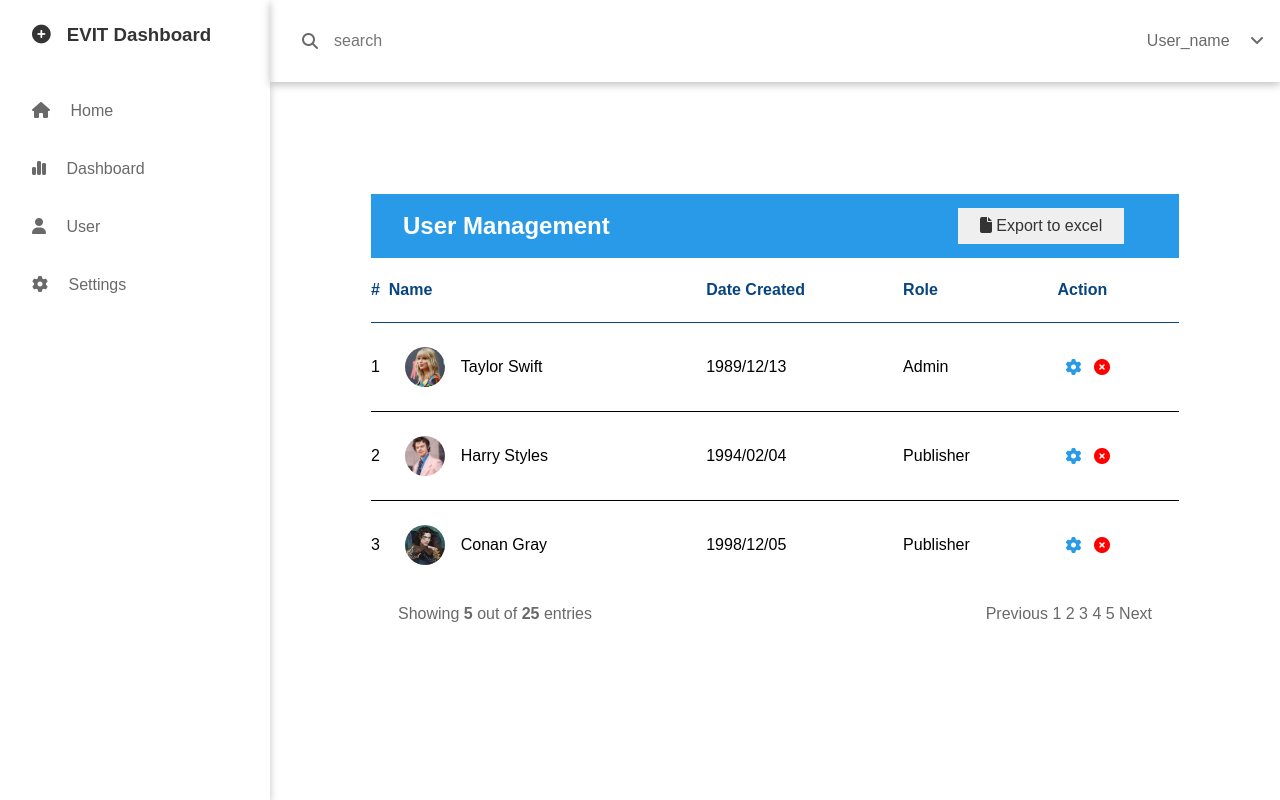
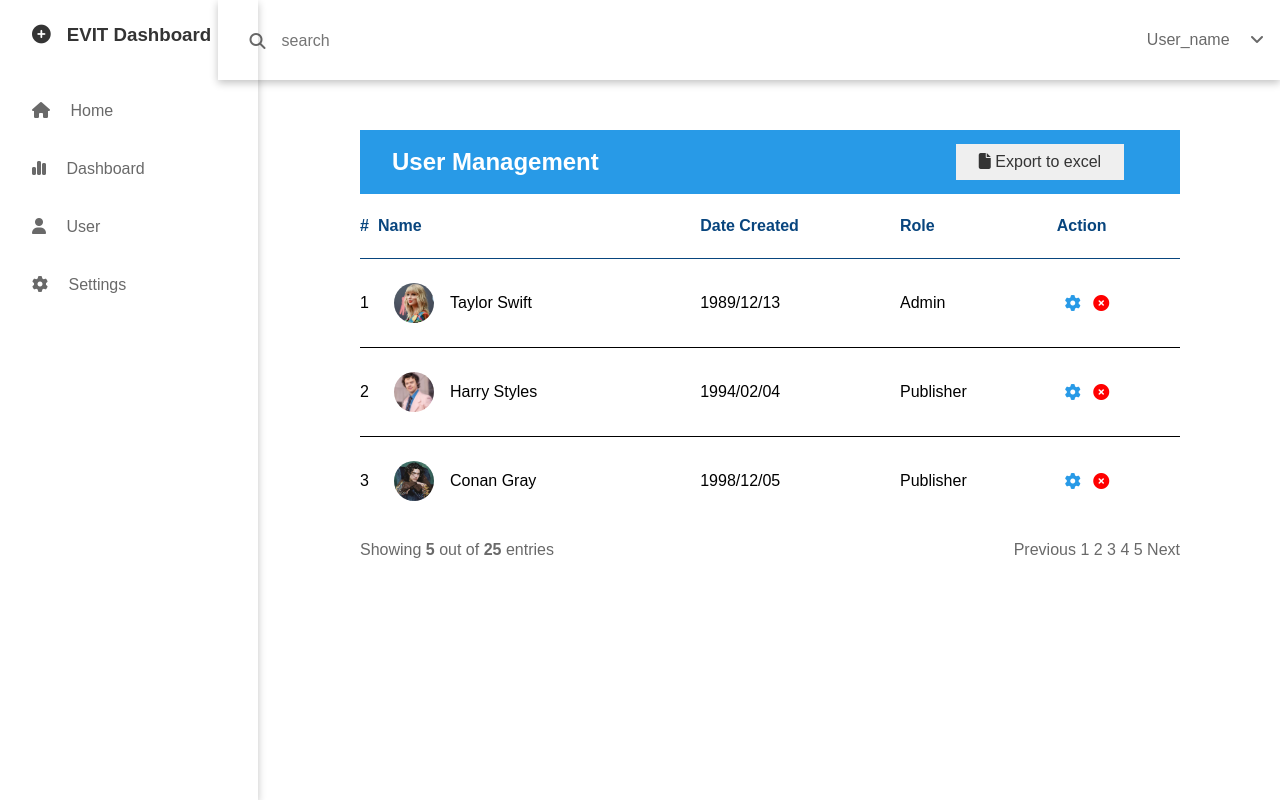
Before and after one commit to sakss-g/evit, a PHP site: page /view/dashboard.html in a window 1280 px wide. Run offline with PHP 8.4, Linux system fonts and the light colour scheme; some libraries are stand-ins or nearby versions.

Commit message:
dashboard

```diff
--- a/assets/scss/components/_dashboard.scss
+++ b/assets/scss/components/_dashboard.scss
@@ -1,55 +1,14 @@
-.sidebar{
-    width: 270px;
-    position: fixed;
-    left: 0;
-    top: 0;
-    height: 100%;
-    box-shadow: rgba(0, 0, 0, 0.24) 0px 3px 8px;
-}
-
-.sidebar-logo{
-    height: auto;
-    padding : 1.5rem 0rem 2.5rem 2rem;
-    justify-content: center;
-    color: #343434;
-}
-
-.sidebar-logo h3{
-    font-weight: 800;
-}
-
-.sidebar-logo span{
-    display: inline-block;
-    padding-right: 1rem;
-}
-
-.sidebar-menu li{
-    margin-top: 1rem;
-    width: 100%;
-    margin-bottom: 2.5rem;
-    padding-left: 2rem;
-}
-
-.sidebar-menu a{
-    color: #696969;
-    display: block;
-    font-size: 1rem;
-}
-
-.sidebar-menu span{
-    padding-right: 1rem;
-}
-
-.main-content{
-    margin-left: 270px;
-}
+@import 'responsive';
 
 header {
     display: flex;
-    justify-content: space-between;
+    justify-content: end;
     padding: 1rem;
     box-shadow: rgba(0, 0, 0, 0.24) 0px 3px 8px;
     position: relative;
+    float: right;
+    width: 83%;
+    height: 80px;
 }
 
 header .fa{
@@ -60,7 +19,7 @@ header .fa{
 
 .search-wrapper {
     height: 50px;
-    width: 85%;
+    width: 80%;
     display: flex;
     align-items: center;
 }
@@ -79,21 +38,71 @@ header .fa{
     display: flex;
     align-items: center;
     color: #696969;
+    width: 20%;
+    justify-content: flex-end;
 }
 
 .user-wrapper span{
     padding-left: 1rem;
 }
 
+.sidebar{
+    position: absolute;
+    top: 0;
+    box-shadow: rgba(0, 0, 0, 0.24) 0px 3px 8px;
+    height: 100vh;
+    z-index: 11;
+    width: 258px;
+}
+
+.company-logo{
+    height: auto;
+    padding : 1.5rem 0rem 2.5rem 2rem;
+    justify-content: center;
+    color: #343434;
+}
+
+.company-logo h3{
+    font-weight: 800;
+}
+
+.company-logo span{
+    display: inline-block;
+    padding-right: 1rem;
+}
+
+.sidebar-menu li{
+    margin-top: 1rem;
+    width: 100%;
+    margin-bottom: 2.5rem;
+    padding-left: 2rem;
+    list-style-type: none;
+}
+
+.sidebar-menu a{
+    color: #696969;
+    display: block;
+    font-size: 1rem;
+}
+
+.sidebar-menu span{
+    padding-right: 1rem;
+}
+
+.board{
+    padding-left: 260px;
+}
+
 .user-management-container{
-    margin-top: 7rem;
+    padding: 130px 100px;
 }
 
 .user-management-container table{
     border-collapse: collapse;
-    width: 80%;
+    width: 100%;
     margin-left: auto;
     margin-right: auto;
+
 }
 
 .user-header{
@@ -137,6 +146,15 @@ tbody td{
     padding: .5rem 0;
 }
 
+#action{
+    color: #289ae7;
+    padding: 0.5rem;
+}
+
+.fa-circle-xmark{
+    color: red;
+}
+
 .img-name{
     display: flex;
     align-items: center;
@@ -150,28 +168,14 @@ tbody img{
     margin: 1rem;
 }
 
-#action{
-    color: #289ae7;
-    padding: 0.5rem;
-}
-
-.fa-circle-xmark{
-    color: red;
-}
-
 .footer{
     display: flex;
     justify-content: space-between;
-    padding: 0 8rem;
+    width: 100%;
 }
 
 b{
     font-weight: 600;
-}
-
-.table-responsive{
-    width: 100%;
-    overflow-x: auto;
 }
 
 td{
--- a/assets/style.css
+++ b/assets/style.css
@@ -395,58 +395,15 @@ html {
   font-weight: 800;
 }
 
-.sidebar {
-  width: 270px;
-  position: fixed;
-  left: 0;
-  top: 0;
-  height: 100%;
-  box-shadow: rgba(0, 0, 0, 0.24) 0px 3px 8px;
-}
-
-.sidebar-logo {
-  height: auto;
-  padding: 1.5rem 0rem 2.5rem 2rem;
-  justify-content: center;
-  color: #343434;
-}
-
-.sidebar-logo h3 {
-  font-weight: 800;
-}
-
-.sidebar-logo span {
-  display: inline-block;
-  padding-right: 1rem;
-}
-
-.sidebar-menu li {
-  margin-top: 1rem;
-  width: 100%;
-  margin-bottom: 2.5rem;
-  padding-left: 2rem;
-}
-
-.sidebar-menu a {
-  color: #696969;
-  display: block;
-  font-size: 1rem;
-}
-
-.sidebar-menu span {
-  padding-right: 1rem;
-}
-
-.main-content {
-  margin-left: 270px;
-}
-
 header {
   display: flex;
-  justify-content: space-between;
+  justify-content: end;
   padding: 1rem;
   box-shadow: rgba(0, 0, 0, 0.24) 0px 3px 8px;
   position: relative;
+  float: right;
+  width: 83%;
+  height: 80px;
 }
 
 header .fa {
@@ -457,7 +414,7 @@ header .fa {
 
 .search-wrapper {
   height: 50px;
-  width: 85%;
+  width: 80%;
   display: flex;
   align-items: center;
 }
@@ -476,19 +433,68 @@ header .fa {
   display: flex;
   align-items: center;
   color: #696969;
+  width: 20%;
+  justify-content: flex-end;
 }
 
 .user-wrapper span {
   padding-left: 1rem;
 }
 
+.sidebar {
+  position: absolute;
+  top: 0;
+  box-shadow: rgba(0, 0, 0, 0.24) 0px 3px 8px;
+  height: 100vh;
+  z-index: 11;
+  width: 258px;
+}
+
+.company-logo {
+  height: auto;
+  padding: 1.5rem 0rem 2.5rem 2rem;
+  justify-content: center;
+  color: #343434;
+}
+
+.company-logo h3 {
+  font-weight: 800;
+}
+
+.company-logo span {
+  display: inline-block;
+  padding-right: 1rem;
+}
+
+.sidebar-menu li {
+  margin-top: 1rem;
+  width: 100%;
+  margin-bottom: 2.5rem;
+  padding-left: 2rem;
+  list-style-type: none;
+}
+
+.sidebar-menu a {
+  color: #696969;
+  display: block;
+  font-size: 1rem;
+}
+
+.sidebar-menu span {
+  padding-right: 1rem;
+}
+
+.board {
+  padding-left: 260px;
+}
+
 .user-management-container {
-  margin-top: 7rem;
+  padding: 130px 100px;
 }
 
 .user-management-container table {
   border-collapse: collapse;
-  width: 80%;
+  width: 100%;
   margin-left: auto;
   margin-right: auto;
 }
@@ -534,6 +540,15 @@ tbody td {
   padding: 0.5rem 0;
 }
 
+#action {
+  color: #289ae7;
+  padding: 0.5rem;
+}
+
+.fa-circle-xmark {
+  color: red;
+}
+
 .img-name {
   display: flex;
   align-items: center;
@@ -547,28 +562,14 @@ tbody img {
   margin: 1rem;
 }
 
-#action {
-  color: #289ae7;
-  padding: 0.5rem;
-}
-
-.fa-circle-xmark {
-  color: red;
-}
-
 .footer {
   display: flex;
   justify-content: space-between;
-  padding: 0 8rem;
+  width: 100%;
 }
 
 b {
   font-weight: 600;
-}
-
-.table-responsive {
-  width: 100%;
-  overflow-x: auto;
 }
 
 td {
--- a/view/dashboard.html
+++ b/view/dashboard.html
@@ -12,8 +12,19 @@
 
 </head>
 <body>
+    <header>
+        <div class="search-wrapper">
+            <span class="fa fa-magnifying-glass"></span>
+            <input type="search" placeholder="search"/>
+        </div>
+
+        <div class="user-wrapper">
+            <h4>User_name <span class="fa-solid fa-angle-down"></span></h4>
+        </div>
+    </header>
+
     <div class="sidebar">
-        <div class="sidebar-logo">
+        <div class="company-logo">
             <h3><span class="fa fa-circle-plus"></span>EVIT Dashboard</h3>
         </div>
 
@@ -39,21 +50,8 @@
         </div>
     </div>
 
-    <div class="main-content">
-        <header>
-            <div class="search-wrapper">
-                <span class="fa fa-magnifying-glass"></span>
-                <input type="search" placeholder="search"/>
-            </div>
-
-            <div class="user-wrapper">
-                <h4>User_name <span class="fa-solid fa-angle-down"></span></h4>
-            </div>
-        </header>
-
+    <div class="board">
         <div class="user-management-container">
-            <div class="users">
-                <div class="table-responsive">
             <table rules="rows">
                 <thead>
                     <tr class="user-header">
@@ -101,9 +99,6 @@
             </div>
         </div>
     </div>
-        </div>
-
-    </div>
 
 
 
```
Also changed, not shown: 1 other file. Lines whose indentation alone changed are shown as unchanged.
